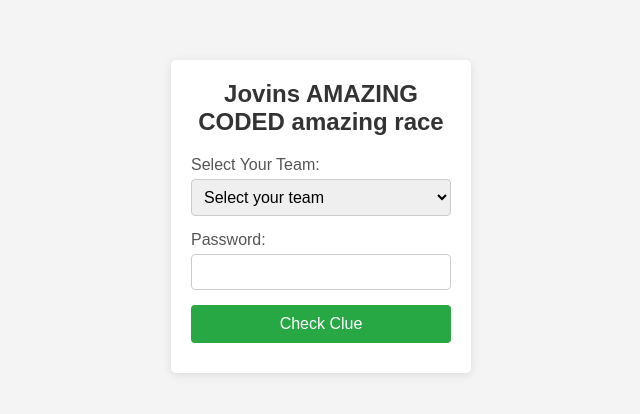
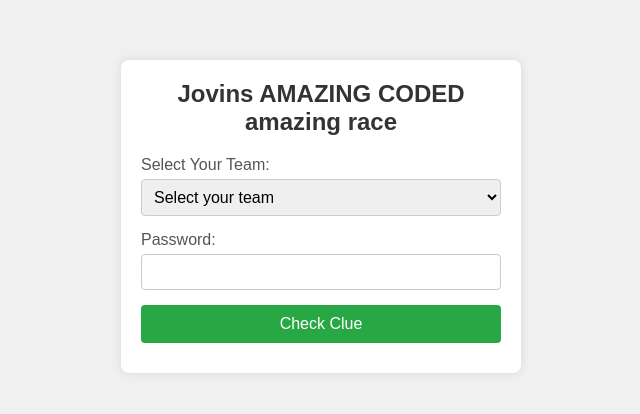
Before and after one commit to GractionCampAmazingRace2024/GractionCamp2024, a plain HTML site: page index.html in a window 1280 px wide. Shown: the part 184-598 px from the top of the page, without its empty margins (319-959 px from the left). Drawn offline with Linux system fonts and the light colour scheme.

Commit message:
manifest.json

```diff
--- a/index.html
+++ b/index.html
@@ -3,6 +3,8 @@
 <head>
     <meta charset="UTF-8">
     <meta name="viewport" content="width=device-width, initial-scale=1.0">
+    <link rel="manifest" href="manifest.json">
+
     <title>Jovins AMAZING CODED amazing race</title>
     <link rel="stylesheet" href="style.css">
 </head>
--- a/style.css
+++ b/style.css
@@ -69,12 +69,41 @@ button:hover {
 }
 
 
-#challengepages {
-    background-image: url(amazing-race.png);
-    background-size: 100vw 100vh;
+/* style.css */
+
+/* Base styles */
+body {
+    font-family: Arial, sans-serif;
+    margin: 0;
+    padding: 0;
+    display: flex;
+    justify-content: center;
+    align-items: center;
+    height: 100vh;
+    background-color: #f0f0f0;
 }
 
-.challengepages {
-    background-image: url(amazing-race.png);
-    background-size: 100vw 100vh;
+.login-container {
+    background-color: #fff;
+    padding: 20px;
+    border-radius: 8px;
+    box-shadow: 0 0 10px rgba(0, 0, 0, 0.1);
+    width: 100%;
+    max-width: 400px;
 }
+
+h2 {
+    margin-bottom: 20px;
+    text-align: center;
+}
+
+/* Responsive styles */
+@media (max-width: 600px) {
+    .login-container {
+        width: 90%;
+    }
+
+    select, input {
+        width: 100%;
+    }
+}
```
Also changed, not shown: manifest.json (added).
